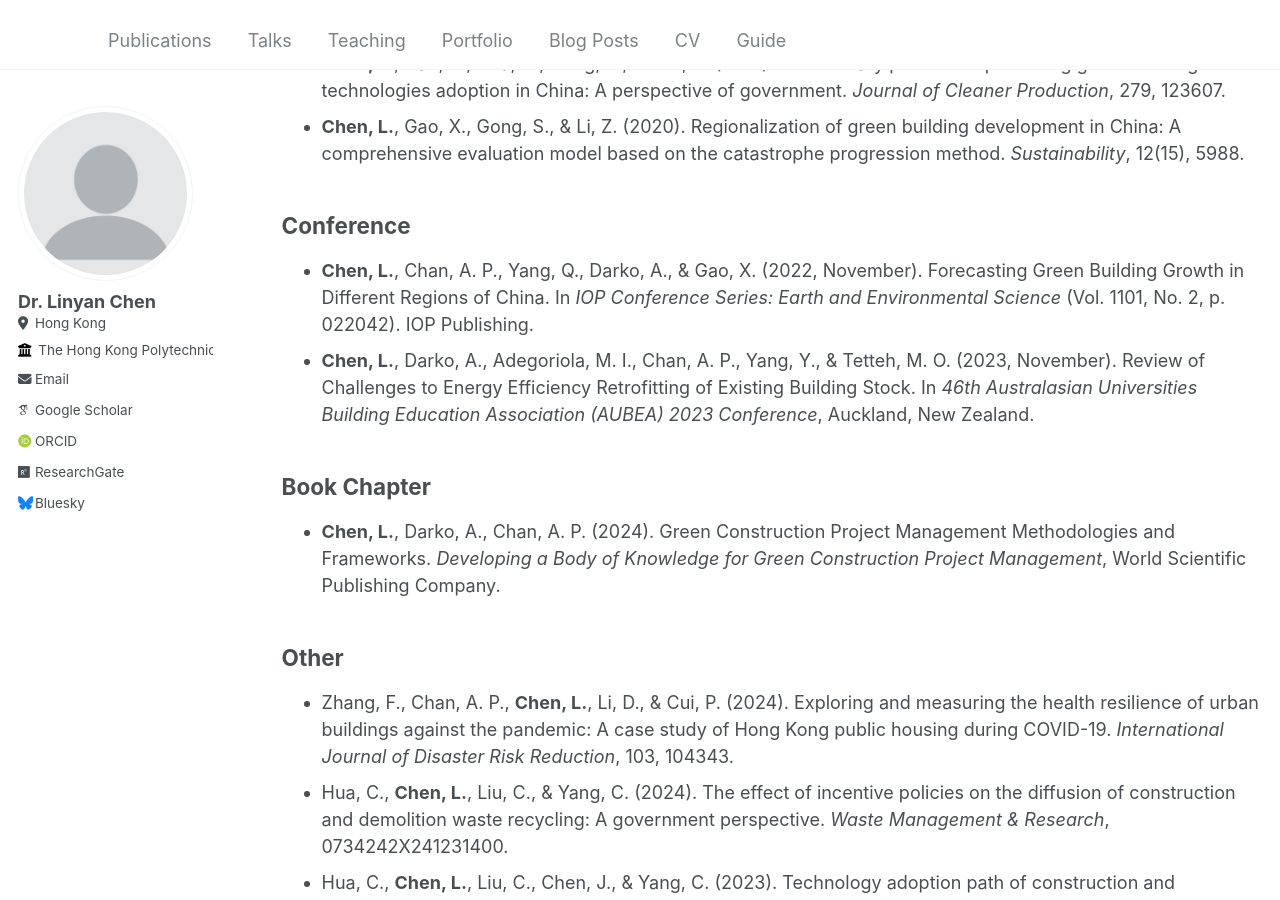
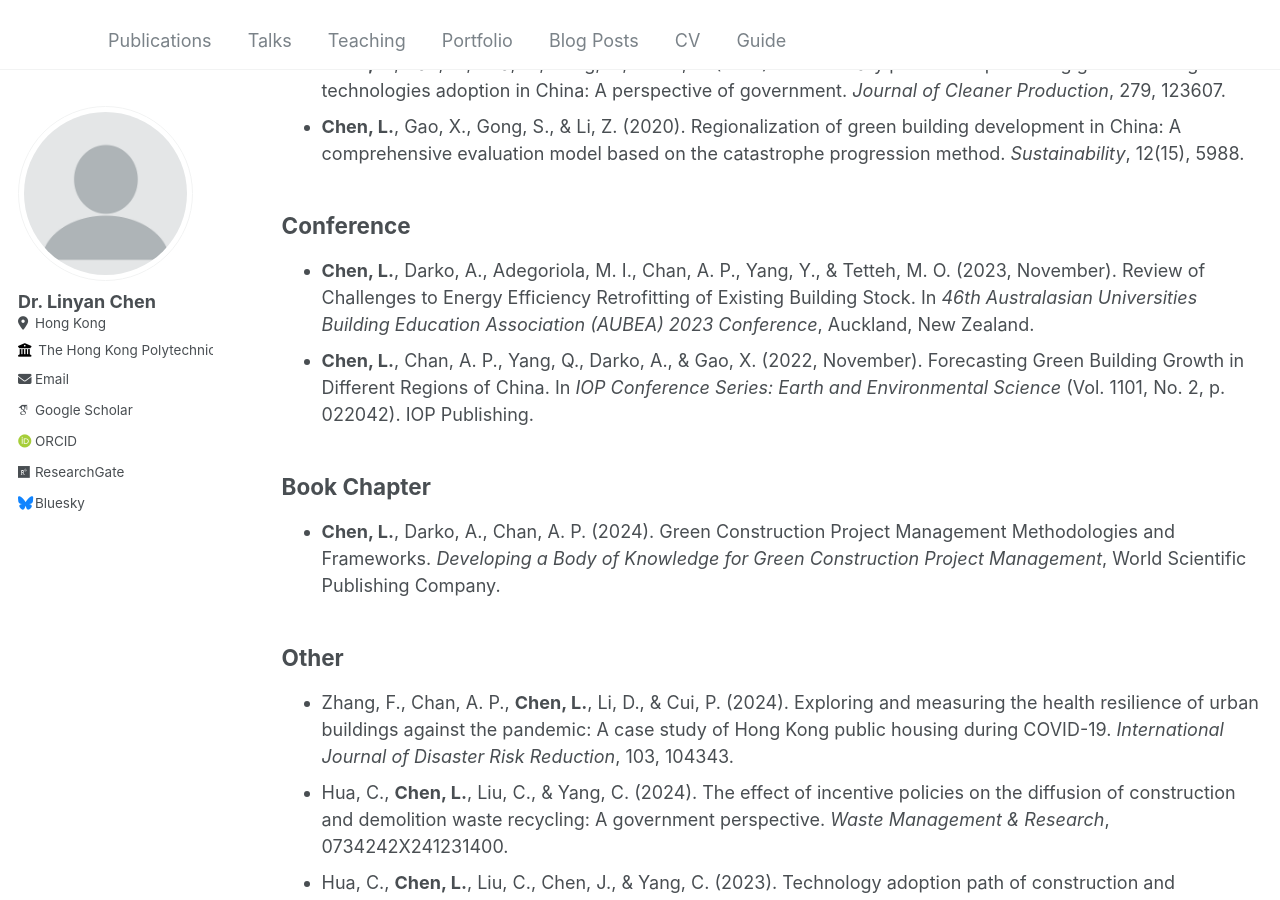
Before and after one commit to LynnChen1/LinyanChen, a Jekyll site: the page built from _pages/publications.md, in a window 1280 px wide and 900 px high, scrolled down 390 px. Built offline with Jekyll 4.4.1, drawn with Linux system fonts in a browser that asks for light colours; some web fonts are replaced.

```diff
--- a/_pages/publications.md
+++ b/_pages/publications.md
@@ -13,9 +13,8 @@ author_profile: true
 * **Chen, L.**, Gao, X., Gong, S., & Li, Z. (2020). Regionalization of green building development in China: A comprehensive evaluation model based on the catastrophe progression method. *Sustainability*, 12(15), 5988.
 
 ## Conference
+* **Chen, L.**, Darko, A., Adegoriola, M. I., Chan, A. P., Yang, Y., & Tetteh, M. O. (2023, November). Review of Challenges to Energy Efficiency Retrofitting of Existing Building Stock. In *46th Australasian Universities Building Education Association (AUBEA) 2023 Conference*, Auckland, New Zealand.
 * **Chen, L.**, Chan, A. P., Yang, Q., Darko, A., & Gao, X. (2022, November). Forecasting Green Building Growth in Different Regions of China. In *IOP Conference Series: Earth and Environmental Science* (Vol. 1101, No. 2, p. 022042). IOP Publishing.
-* **Chen, L.**, Darko, A., Adegoriola, M. I., Chan, A. P., Yang, Y., & Tetteh, M. O. (2023, November). Review of Challenges to Energy Efficiency Retrofitting of Existing Building Stock. In *46th Australasian Universities Building Education Association (AUBEA) 2023 Conference*, Auckland, New Zealand.
-
 
 ## Book Chapter
 
```
